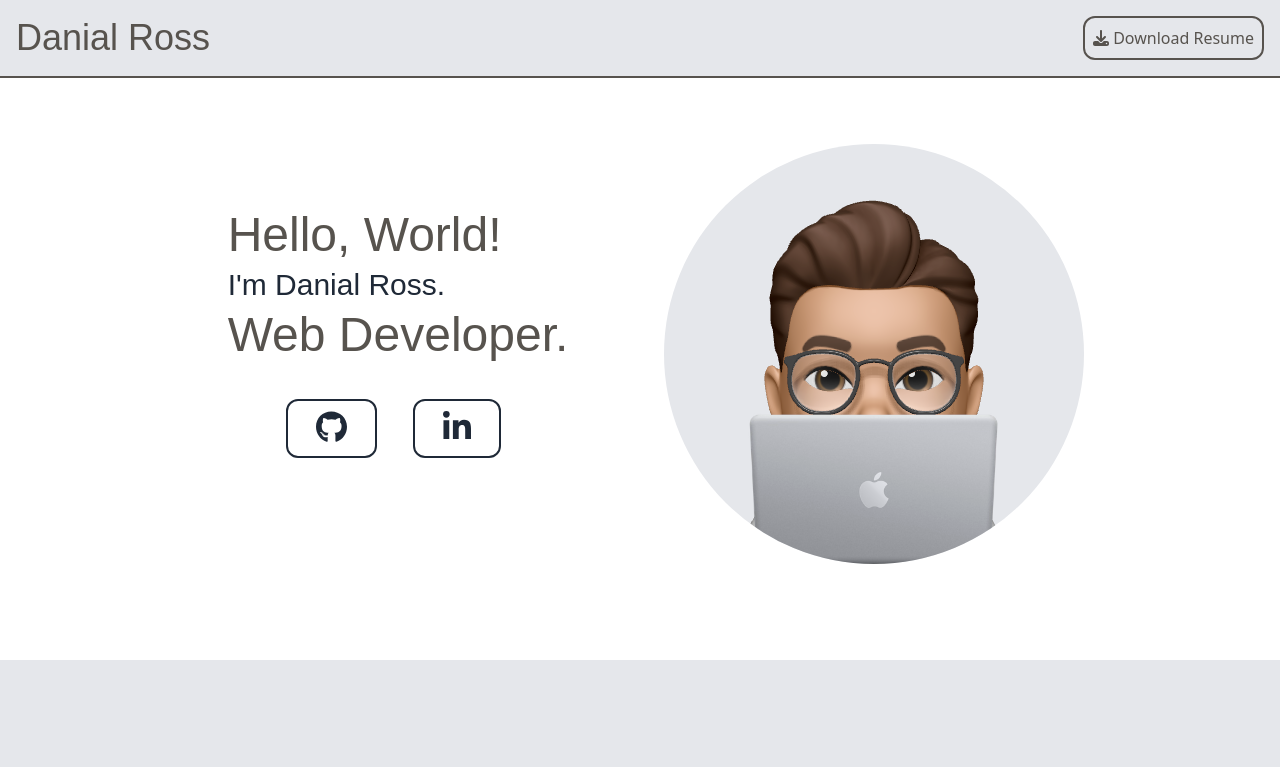
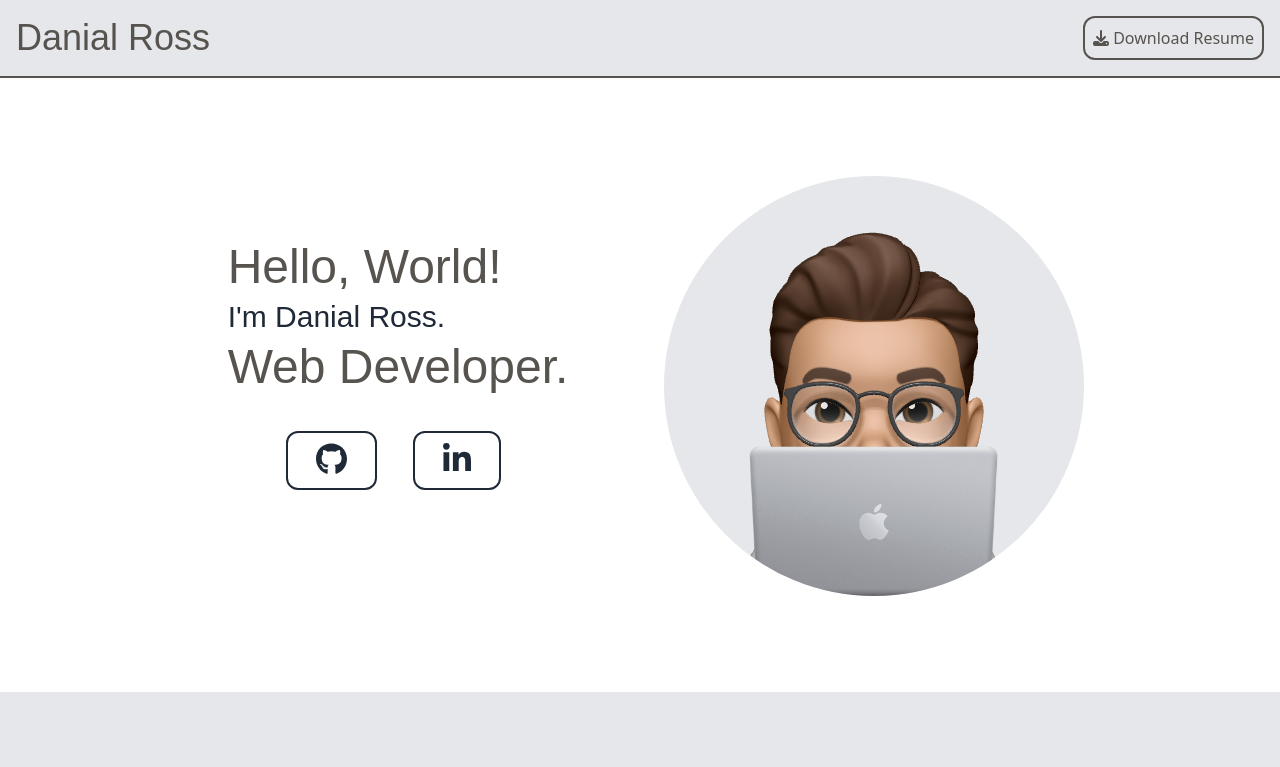
Before and after one commit to danialross/Portfolio, a React (Create React App) app in the folder frontend/: page / in a window 1280 px wide. Shown: the top 767 px of the page. Built offline with nearby package versions, Linux system fonts and the light colour scheme.

Commit message:
greeting padding

```diff
--- a/frontend/src/components/Greetings.js
+++ b/frontend/src/components/Greetings.js
@@ -4,7 +4,7 @@ import { faLinkedinIn, faGithub } from "@fortawesome/free-brands-svg-icons";
 
 function Greetings() {
   return (
-    <div className="bg-white flex flex-col-reverse items-center justify-center  md:flex-row font-racing text-darkTone max-w-screen-xl mx-auto pt-36 pb-24 md:gap-16">
+    <div className="bg-white flex flex-col-reverse items-center justify-center  md:flex-row font-racing text-darkTone max-w-screen-xl mx-auto pt-44 pb-24 md:gap-16">
       <div className="flex flex-col justify-center items-center md:items-start p-8 gap-0 md:gap-2 text-nowrap">
         <div className="text-3xl md:text-5xl">Hello, World!</div>
         <div className="text-2xl md:text-3xl text-midTone">
```
